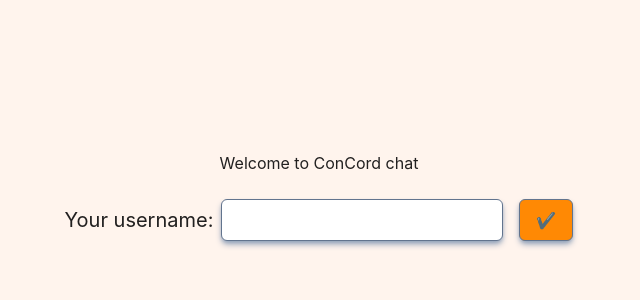
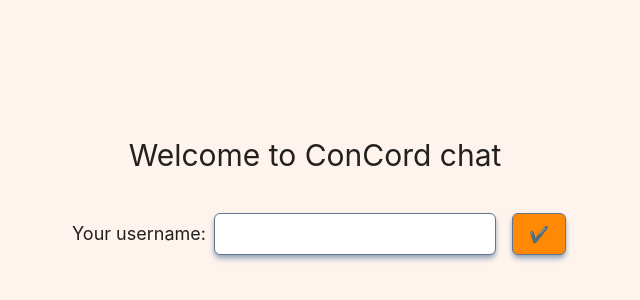
Before and after one commit to yevgeniyakimenko/ConCord, a React (Vite) app in the folder ConCordFrontEnd/: page / in a window 1280 px wide. Shown: the part 196-496 px from the top of the page, without its empty margins (321-961 px from the left). Built offline with nearby package versions, Linux system fonts and the light colour scheme.

Commit message:
style: adjust font sizes for welcome message and username label

```diff
--- a/ConCordFrontEnd/src/App.jsx
+++ b/ConCordFrontEnd/src/App.jsx
@@ -12,7 +12,7 @@ export default function App() {
         <Chat username={username} />
       ) : (
         <div className="flex flex-col items-center justify-center w-full h-full gap-6">
-          <p>Welcome to ConCord chat</p>
+          <p className="text-3xl sm:mr-2 mb-4">Welcome to ConCord chat</p>
 
           <form
             className="flex flex-col sm:flex-row items-center justify-center sm:w-full"
@@ -23,7 +23,7 @@ export default function App() {
               setUsername(userName)
             }}
           >
-            <label htmlFor="username" className="text-xl sm:mr-2 mb-4">
+            <label htmlFor="username" className="text-lg sm:mr-2 mb-4">
               Your username:
             </label>
             <input
```
